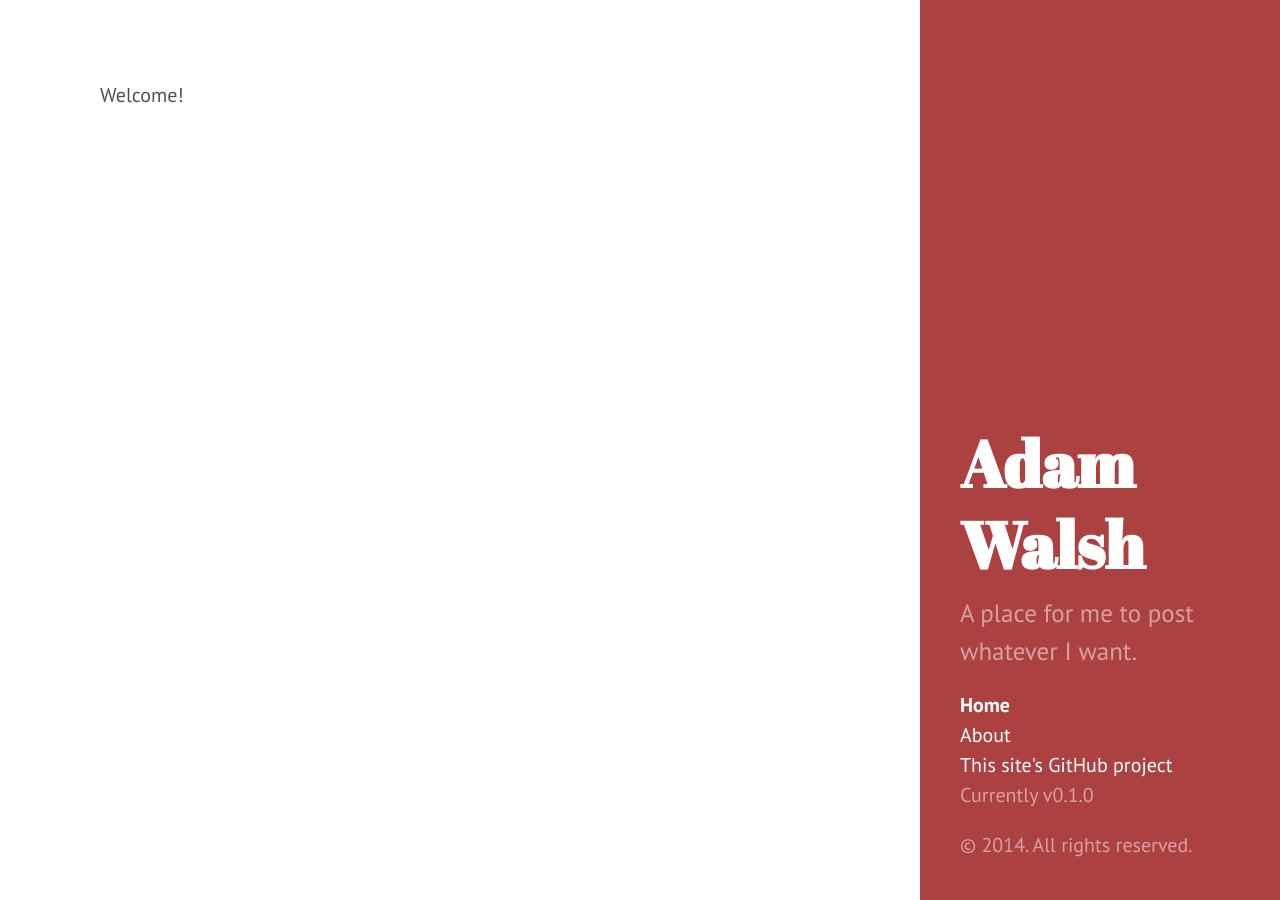
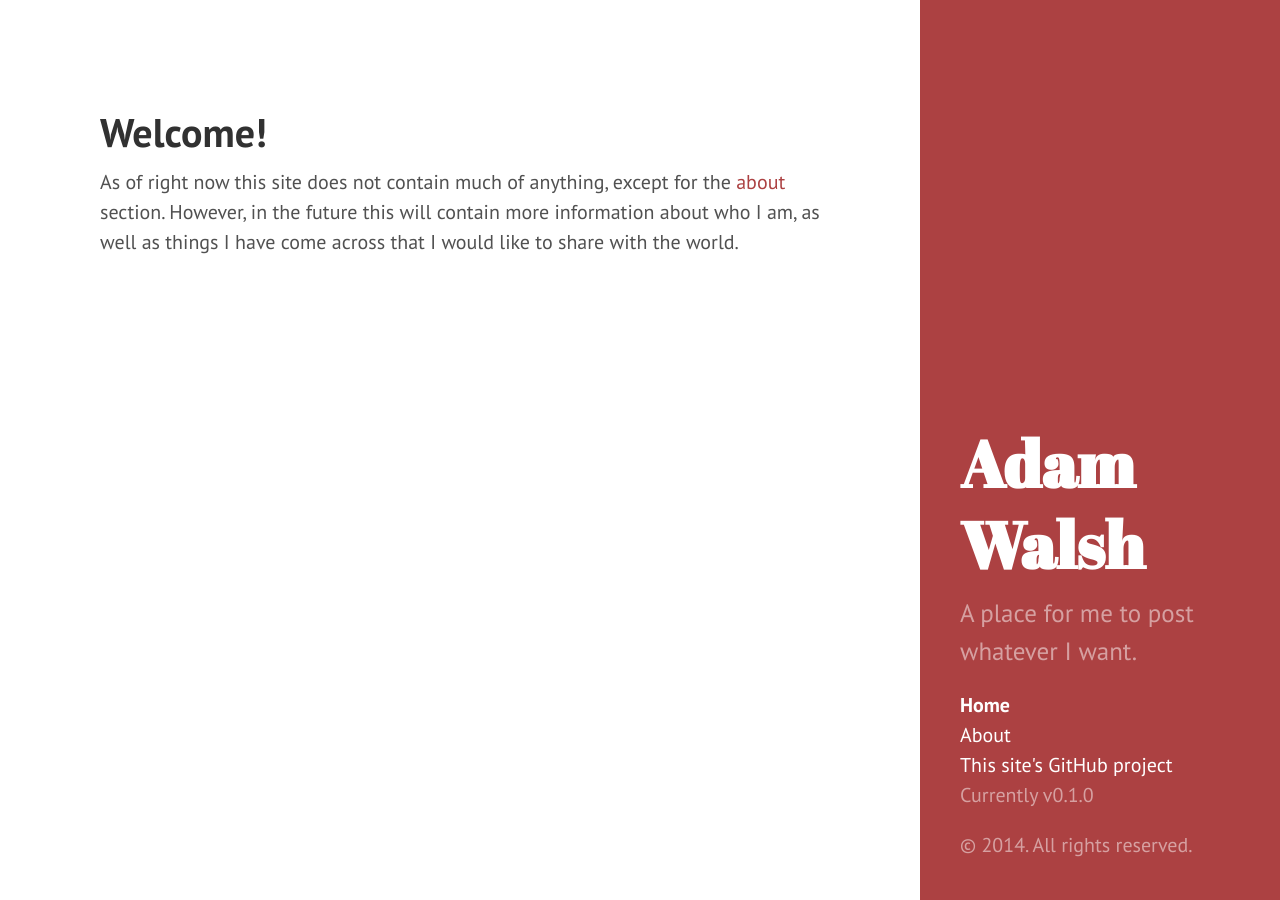
Before and after one commit to walshie4/walshie4.github.io, a Jekyll site: the page built from index.html, in a window 1280 px wide. Built offline with Jekyll 4.4.1, drawn with Linux system fonts in a browser that asks for light colours; Markdown is read by kramdown in place of the engine named in the settings.

Commit message:
Added some text on the homepage until more content is added

```diff
--- a/index.html
+++ b/index.html
@@ -3,4 +3,6 @@ layout: default
 title: Home
 ---
 
-Welcome!
+<h1>Welcome!</h1>
+As of right now this site does not contain much of anything, except for the <a href='/about/'>about</a> section.
+However, in the future this will contain more information about who I am, as well as things I have come across that I would like to share with the world.
```
